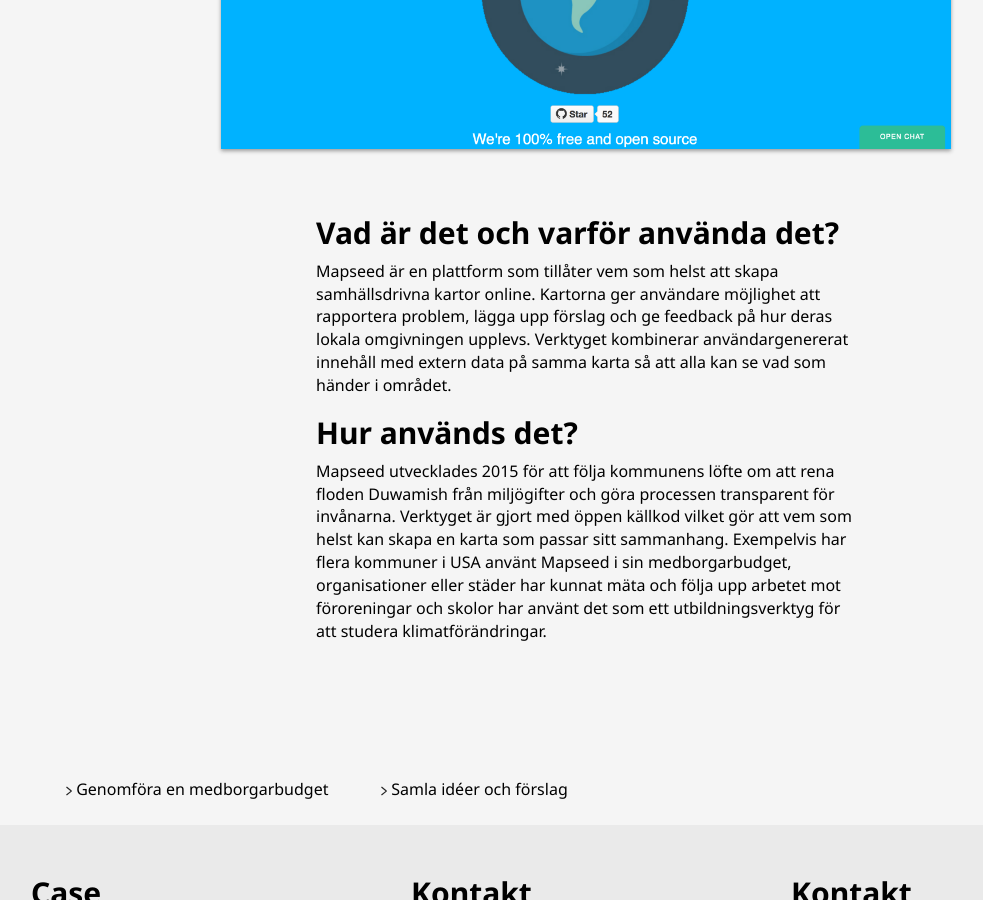
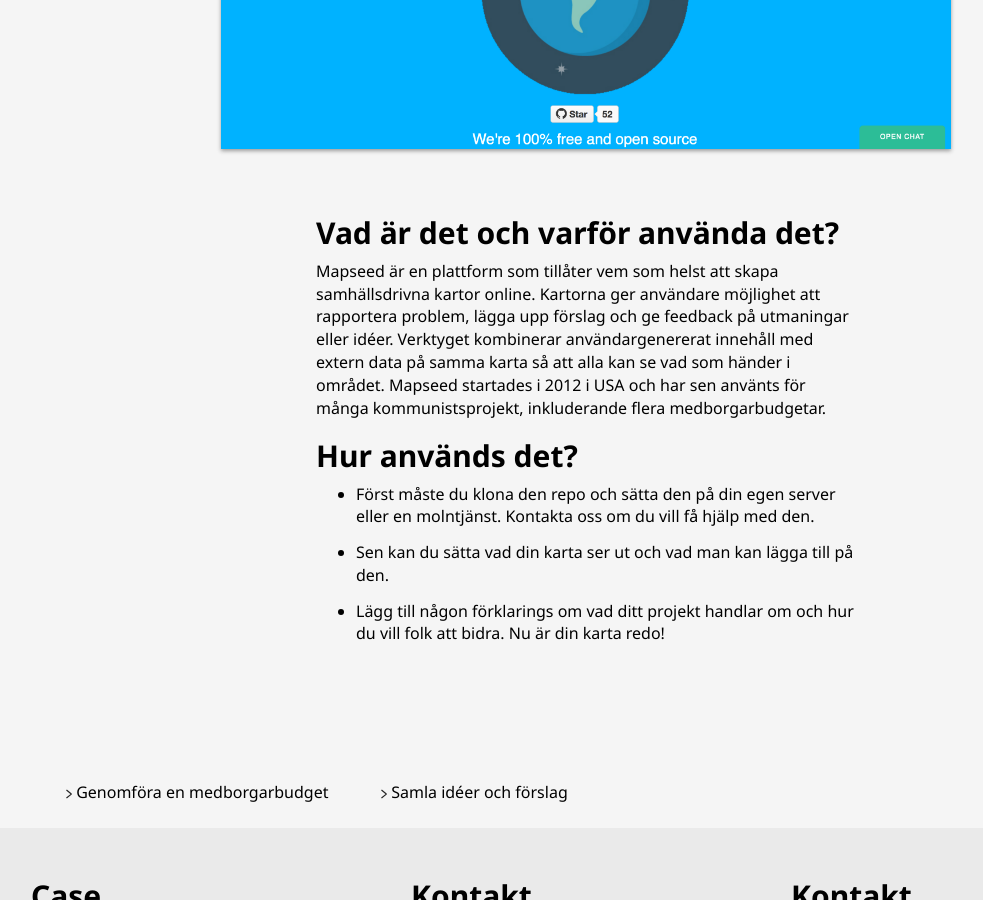
Before and after one commit to digidemlab/demokratiskastader, a Jekyll site: the page built from _posts/2017-10-10-mapseed.md, in a window 1280 px wide and 900 px high, scrolled down 1366 px. Shown: the whole window, without its empty margins (54-1037 px from the left). Built offline with Jekyll 4.4.1, drawn with Linux system fonts in a browser that asks for light colours.

Commit message:
Updated Mapseed

```diff
--- a/_posts/2017-10-10-mapseed.md
+++ b/_posts/2017-10-10-mapseed.md
@@ -30,7 +30,10 @@
 ---
 
 ## Vad är det och varför använda det?
-Mapseed är en plattform som tillåter vem som helst att skapa samhällsdrivna kartor online. Kartorna ger användare möjlighet att rapportera problem, lägga upp förslag och ge feedback på hur deras lokala omgivningen upplevs. Verktyget kombinerar användargenererat innehåll med extern data på samma karta så att alla kan se vad som händer i området.
+Mapseed är en plattform som tillåter vem som helst att skapa samhällsdrivna kartor online. Kartorna ger användare möjlighet att rapportera problem, lägga upp förslag och ge feedback på utmaningar eller idéer. Verktyget kombinerar användargenererat innehåll med extern data på samma karta så att alla kan se vad som händer i området.
+Mapseed startades i 2012 i USA och har sen använts för många kommunistsprojekt, inkluderande flera medborgarbudgetar.
 
 ## Hur används det?
-Mapseed utvecklades 2015 för att följa kommunens löfte om att rena floden Duwamish från miljögifter och göra processen transparent för invånarna. Verktyget är gjort med öppen källkod vilket gör att vem som helst kan skapa en karta som passar sitt sammanhang. Exempelvis har flera kommuner i USA använt Mapseed i sin medborgarbudget, organisationer eller städer har kunnat mäta och följa upp arbetet mot föroreningar och skolor har använt det som ett utbildningsverktyg för att studera klimatförändringar.
+* Först måste du klona den repo och sätta den på din egen server eller en molntjänst. Kontakta oss om du vill få hjälp med den.
+* Sen kan du sätta vad din karta ser ut och vad man kan lägga till på den.
+* Lägg till någon förklarings om vad ditt projekt handlar om och hur du vill folk att bidra. Nu är din karta redo!
```
Also changed, not shown: other parts of _posts/2017-10-10-mapseed.md (+1 -1 lines).
